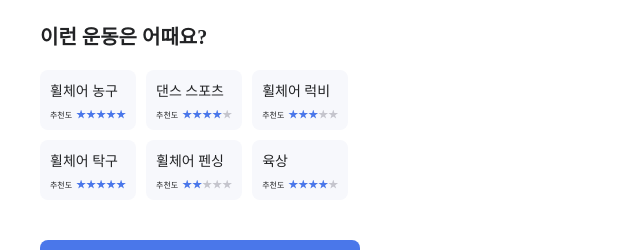
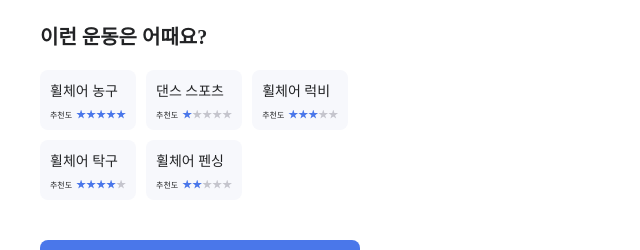
Before and after one commit to JYBESiU/kkangchong-front, a React (Create React App) app: page /result in a window 1280 px wide. Shown: the part 411-661 px from the top of the page, without its empty margins (0-640 px from the left). Built offline with nearby package versions, Linux system fonts and the light colour scheme; no server answers.

Commit message:
recommend card 컴포넌트 수정

```diff
--- a/src/components/MeasureResult.tsx
+++ b/src/components/MeasureResult.tsx
@@ -1,10 +1,12 @@
 import styled from '@emotion/styled';
 import MeasureHeader from './measure/MeasureHeader';
 import MeasureData from './measure/MeasureData';
-import MeasureHow from './measure/MeasureHow';
+import MeasureHow from './measure/RecommendCard';
 import { useNavigate } from 'react-router-dom';
 import { colors } from 'utils/color';
 import { Button, Text } from './shared';
+import { RecommendResult } from 'types';
+import RecommendCard from './measure/RecommendCard';
 
 const Container = styled.div`
   display: flex;
@@ -13,8 +15,8 @@ const Container = styled.div`
 
   gap: 10px;
 
-  overflow-y: auto; /* 세로 스크롤 활성화 */
-  overflow-x: hidden; /* 가로 스크롤 비활성화 */
+  overflow-y: auto;
+  overflow-x: hidden;
 
   /* 스크롤바 숨김 */
   &::-webkit-scrollbar {
@@ -35,6 +37,15 @@ const Box = styled.div`
   display: flex;
   padding: 0 40px;
   margin-bottom: 10px;
+`;
+
+const MeasureHowContainer = styled.div`
+  display: flex;
+  flex-wrap: wrap;
+  gap: 10px;
+  width: 100%;
+  padding: 0 40px;
+  margin-bottom: 30px;
 `;
 
 const MeasureResult = () => {
@@ -71,38 +82,7 @@ const MeasureResult = () => {
     },
   ];
 
-  const measureHowData = [
-    {
-      name: '휠체어 농구',
-      stars: 5,
-      onClick: () => navigate('/result/basketball'),
-    },
-    {
-      name: '댄스 스포츠',
-      stars: 4,
-      onClick: () => navigate('/result/dance'),
-    },
-    {
-      name: '휠체어 럭비',
-      stars: 3,
-      onClick: () => navigate('/result/rugby'),
-    },
-    {
-      name: '휠체어 탁구',
-      stars: 5,
-      onClick: () => navigate('/result/pingpong'),
-    },
-    {
-      name: '휠체어 펜싱',
-      stars: 2,
-      onClick: () => navigate('/result/fencing'),
-    },
-    {
-      name: '육상',
-      stars: 4,
-      onClick: () => navigate('/result/athletics'),
-    },
-  ];
+  const recommendResults = getRecommendResults(recommendDummy);
 
   const handleTopBoxClick = () => navigate('/clubs');
   const handleBottomBoxClick = () => navigate('/measuring');
@@ -127,7 +107,13 @@ const MeasureResult = () => {
         <Text fontWeight={700}>이런 운동은 어때요?</Text>
       </Box>
 
-      <MeasureHow data={measureHowData} />
+      <MeasureHowContainer>
+        {recommendResults
+          .filter((res) => res.score != 0)
+          .map(({ name, score }) => (
+            <RecommendCard name={name} score={score} />
+          ))}
+      </MeasureHowContainer>
 
       <Button
         width={320}
@@ -147,3 +133,51 @@ const MeasureResult = () => {
 };
 
 export default MeasureResult;
+
+const recommendDummy = {
+  basketball_score: 5,
+  basketball_reason:
+    '사용자의 팔을 양옆으로 드는 능력이 약간 제한적이지만, 팔 근력이 양호하고 코어 힘이 안정적입니다. 허리 회전이 균형적이나 각도가 조금 낮아 몸통의 회전 속도에 약간의 제한이 있을 수 있습니다.',
+  table_tennis_score: 4,
+  table_tennis_reason:
+    '몸통 회전 각도와 기울임이 적절하나, 빠른 회전 동작에서 다소 부족할 수 있습니다. 코어 힘이 비교적 안정적이어서 기본적인 탁구 동작 수행에는 문제가 없습니다.',
+  rugby_score: 3,
+  rugby_reason:
+    '강한 몸통 조절과 다방향 움직임이 필요한 럭비에 비해 허리 회전 각도가 낮고 코어 힘이 다소 부족합니다. 상체의 안정성은 어느 정도 유지되지만, 격한 움직임에서 어려움이 예상됩니다.',
+  fencing_score: 2,
+  fencing_reason:
+    '팔 근력은 적절하고 허리 회전도 가능하지만, 앉은 자세에서의 빠른 균형 조절 능력이 약간 부족할 수 있습니다. 방향 전환 시 안정성을 유지하는 데 약간의 제한이 있을 것입니다.',
+  dance_sports_score: 1,
+  dance_sports_reason:
+    '골반과 몸통의 움직임이 적절하며, 기본적인 코어 힘이 안정적입니다. 빠른 회전 동작에서 약간의 제한이 있을 수 있지만, 대부분의 동작을 수행하는 데 무리가 없습니다.',
+  athletics_score: 0,
+  athletics_reason:
+    '상지 기능과 코어 힘이 적절하여 휠체어 조작에 유리합니다. 직선 주행에서 안정성이 있으며, 몸통의 회전이 자유롭지는 않지만 기본적인 추진력 생성에 무리가 없습니다.',
+};
+
+const getRecommendResults = (result: RecommendResult) => [
+  {
+    name: '휠체어 농구',
+    score: result.basketball_score,
+  },
+  {
+    name: '댄스 스포츠',
+    score: result.dance_sports_score,
+  },
+  {
+    name: '휠체어 럭비',
+    score: result.rugby_score,
+  },
+  {
+    name: '휠체어 탁구',
+    score: result.table_tennis_score,
+  },
+  {
+    name: '휠체어 펜싱',
+    score: result.fencing_score,
+  },
+  {
+    name: '육상',
+    score: result.athletics_score,
+  },
+];
--- a/src/components/measure/MeasureHow.tsx
+++ b/src/components/measure/RecommendCard.tsx
@@ -2,15 +2,7 @@ import React from 'react';
 import styled from '@emotion/styled';
 import { colors } from 'utils/color';
 import { Text } from 'components/shared';
-
-const MeasureHowContainer = styled.div`
-  display: flex;
-  flex-wrap: wrap;
-  gap: 10px;
-  width: 100%;
-  padding: 0 40px;
-  margin-bottom: 30px;
-`;
+import { useNavigate } from 'react-router-dom';
 
 const SmallFrame = styled.div`
   display: flex;
@@ -53,34 +45,31 @@ const Star = styled.div<{ isValid: boolean }>`
   );
 `;
 
-interface SmallFrameData {
+interface RecommendCardProps {
   name: string;
-  stars: number;
-  onClick: () => void;
+  score: number;
 }
 
-interface MeasureHowProps {
-  data: SmallFrameData[];
-}
+const RecommendCard = ({ name, score }: RecommendCardProps) => {
+  const navigate = useNavigate();
 
-const MeasureHow: React.FC<MeasureHowProps> = ({ data }) => {
+  const handleClick = () => {
+    navigate(`/recommend/${name}`);
+  };
+
   return (
-    <MeasureHowContainer>
-      {data.map((frame, index) => (
-        <SmallFrame key={index} onClick={frame.onClick}>
-          <Text fontSize={14}>{frame.name}</Text>
+    <SmallFrame onClick={handleClick}>
+      <Text fontSize={14}>{name}</Text>
       <BottomContainer>
         <Text fontSize={8}>추천도</Text>
         <StarContainer>
           {Array.from({ length: 5 }, (_, index) => (
-                <Star key={index} isValid={index < frame.stars} />
+            <Star key={index} isValid={index < score} />
           ))}
         </StarContainer>
       </BottomContainer>
     </SmallFrame>
-      ))}
-    </MeasureHowContainer>
   );
 };
 
-export default MeasureHow;
+export default RecommendCard;
--- a/src/pages/RecommendPage.tsx
+++ b/src/pages/RecommendPage.tsx
@@ -7,6 +7,7 @@ export interface RecommendPageProps {}
 
 function RecommendPage({}: RecommendPageProps) {
   const params = useParams<{ recommendId: string }>();
+
   return (
     <Root>
       {params.recommendId ? (
--- a/src/types/index.ts
+++ b/src/types/index.ts
@@ -1,2 +1,3 @@
 export * from './club';
 export * from './user';
+export * from './recommend';
```
Also changed, not shown: src/components/RecommendSport.tsx (+0 -10 lines), src/types/recommend.ts (added, +14 -0 lines). Lines whose indentation alone changed are shown as unchanged.
